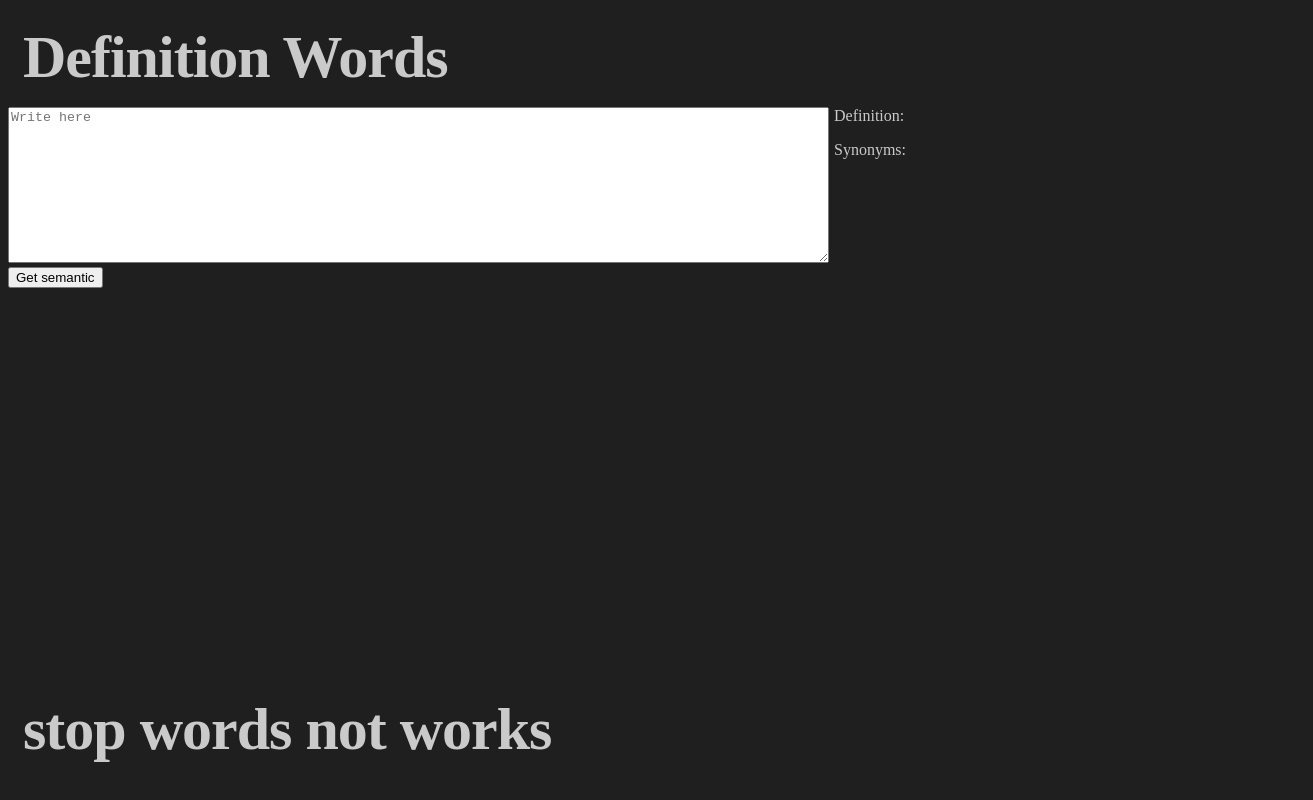
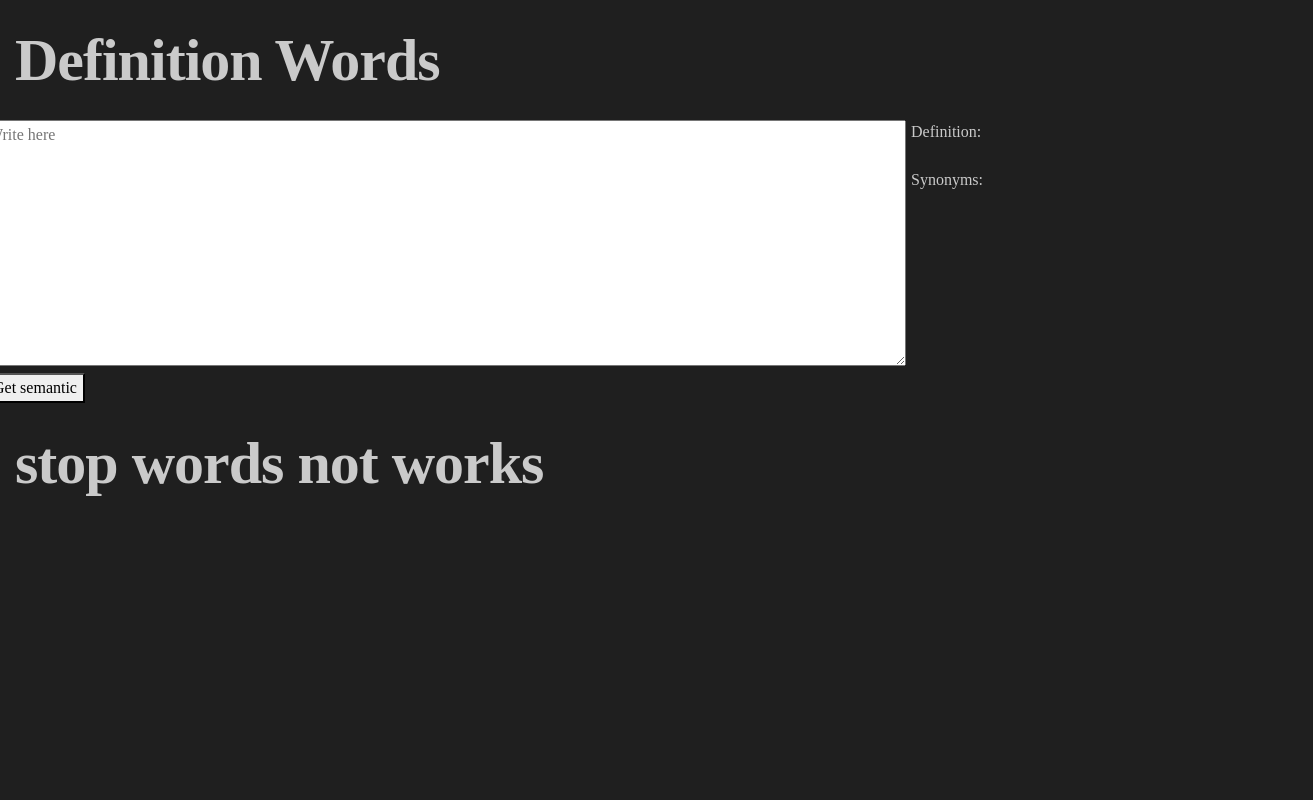
Before and after one commit to nahueldebellis/DefinitionNext, a Next.js app: page / in a window 1280 px wide. Shown: the whole page, 1313 px wide, since content can reach past the window. Built offline with nearby package versions, Linux system fonts and the light colour scheme; a web font is replaced by a local one.

Commit message:
footer fix

```diff
--- a/components/footer.js
+++ b/components/footer.js
@@ -2,11 +2,13 @@
 
 const Footer = () => {
     return(
-        <footer>
-            <p>
-                stop words not works
-            </p>
-        </footer>
+        <div className="box">
+            <footer>
+                <p>
+                    stop words not works
+                </p>
+            </footer>
+        </div>
     );
 }
 
--- a/components/header.js
+++ b/components/header.js
@@ -4,6 +4,7 @@
         <div>
             <Head>
                 <title>Definition</title>
+                <link rel="stylesheet" href="https://stackpath.bootstrapcdn.com/bootstrap/4.3.1/css/bootstrap.min.css" integrity="sha384-ggOyR0iXCbMQv3Xipma34MD+dH/1fQ784/j6cY/iJTQUOhcWr7x9JvoRxT2MZw1T" crossorigin="anonymous"/>
                 <link rel="stylesheet" href="./index.css" />
 				<script src="./index.js"></script>
             </Head>
--- a/public/index.css
+++ b/public/index.css
@@ -37,9 +37,7 @@
 	flex-direction:column;
 }
 
+
 footer {
-	position: absolute;
-	bottom: 0;
-	width: 100%;
-	height: 150px;
+	clear: none;
 }
```
